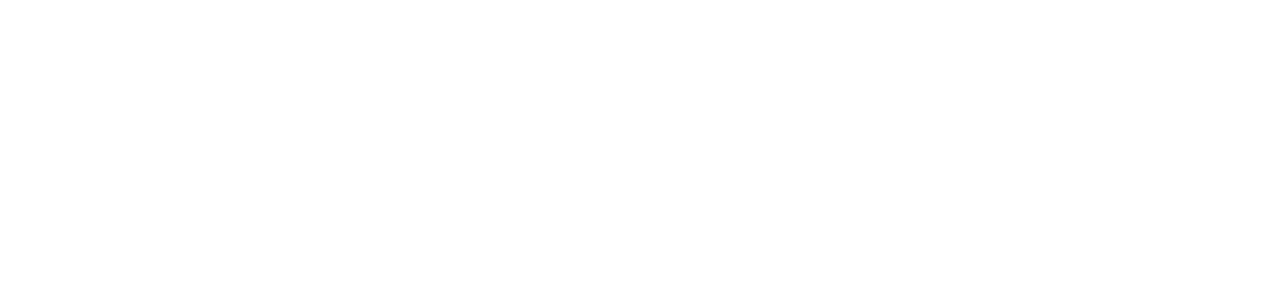
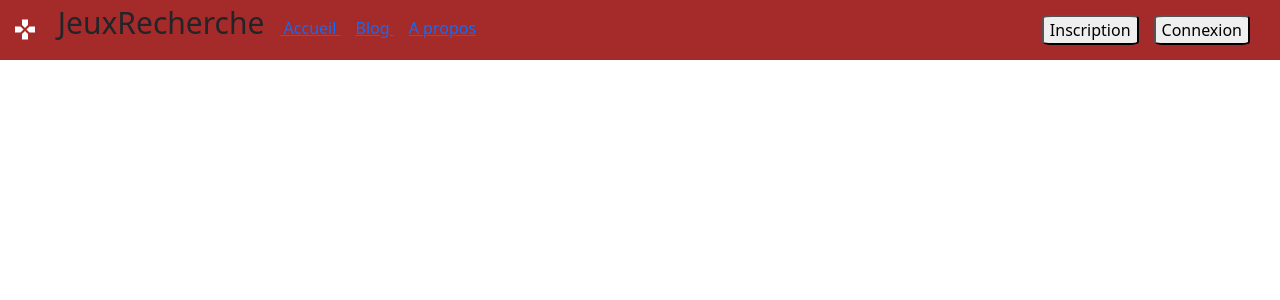
Before and after one commit to KbabFR/diginamic_JeuxRecherche, an Angular app: page / in a window 1280 px wide. Shown: the top 300 px of the page. Built offline with nearby package versions, Linux system fonts and the light colour scheme.

Commit message:
ajout d'un header fonctionnel mais moche sans ng if

```diff
--- a/src/app/app.component.css
+++ b/src/app/app.component.css
@@ -0,0 +1,57 @@
+header {
+    height: 60px;
+    background-color: brown;
+    width: 100%;
+    display: flex;
+    justify-content: space-between;
+    align-items: center;
+    padding: 0px;
+    margin: 0px;
+
+}
+
+header li{
+    display:inline;
+
+    margin-left: 15px;
+    margin-right: 15 px;
+    align-items: center;
+
+
+}
+#butheadinscription{
+    border-radius: 10%;
+    align-items: center;
+}
+
+#butheadconnexion{
+    border-radius: 10%;
+    align-items: center;
+}
+
+#title-logo{
+    font-size: 30px;
+}
+
+#gauche{
+     text-align: left;
+     align-items: center;
+     margin-top: 0px;
+     margin-bottom: 0px;
+     height: 100%;
+}
+
+#droite{
+    margin-right: 30px;
+    text-align: right;
+    align-items: center;
+
+}
+/*
+header nav{
+    display: table-cell;
+    text-align: right;
+
+}
+
+display: table;*/
--- a/src/app/app.component.html
+++ b/src/app/app.component.html
@@ -1 +1,40 @@
+<header>
+
+    <nav id="gauche" >
+
+
+         <li >
+            <img src="./assets/images/Vector.png">
+        </li>
+        <li>
+            <span id="title-logo"> JeuxRecherche</span>
+        </li>
+        <li >
+            <a href="lien.html" class="Home"> Accueil </a>
+        </li>
+        <li>
+            <a href="index.html" class="Home"> Blog </a>
+        </li>
+        <li >
+            <a href="index.html" class="Home"> A propos </a>
+        </li>
+
+    </nav>
+
+<nav id="droite">
+    <!--mettre le ng if a partir d'ici ???-->
+ <li >
+     <button id="butheadinscription">Inscription</button>
+ </li>
+ <li>
+    <button id="butheadconnexion">Connexion</button>
+ </li>
+
+ </nav>
+
+</header>
+
+
+
+
 <router-outlet></router-outlet>
```
Also changed, not shown: src/assets/images/Vector.png (added), src/assets/images/Vector.svg (added).
